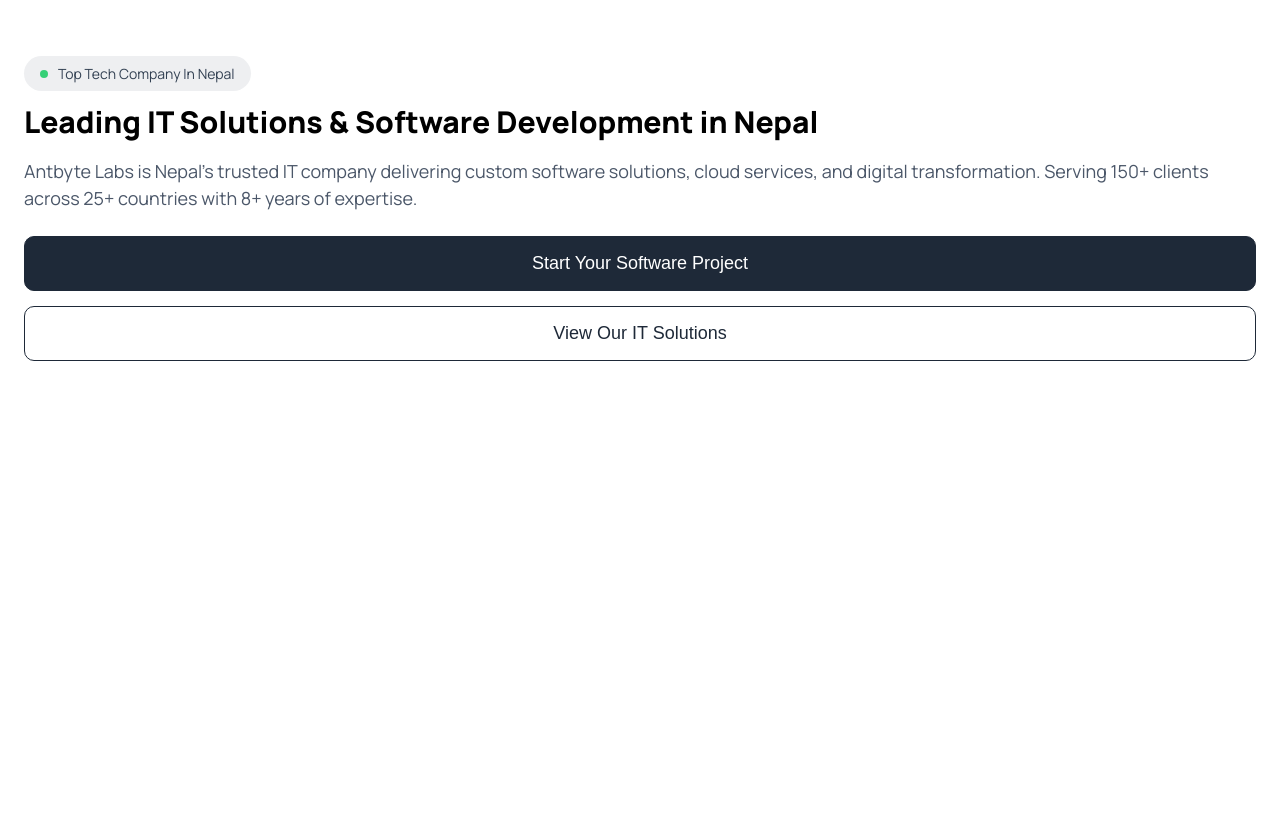
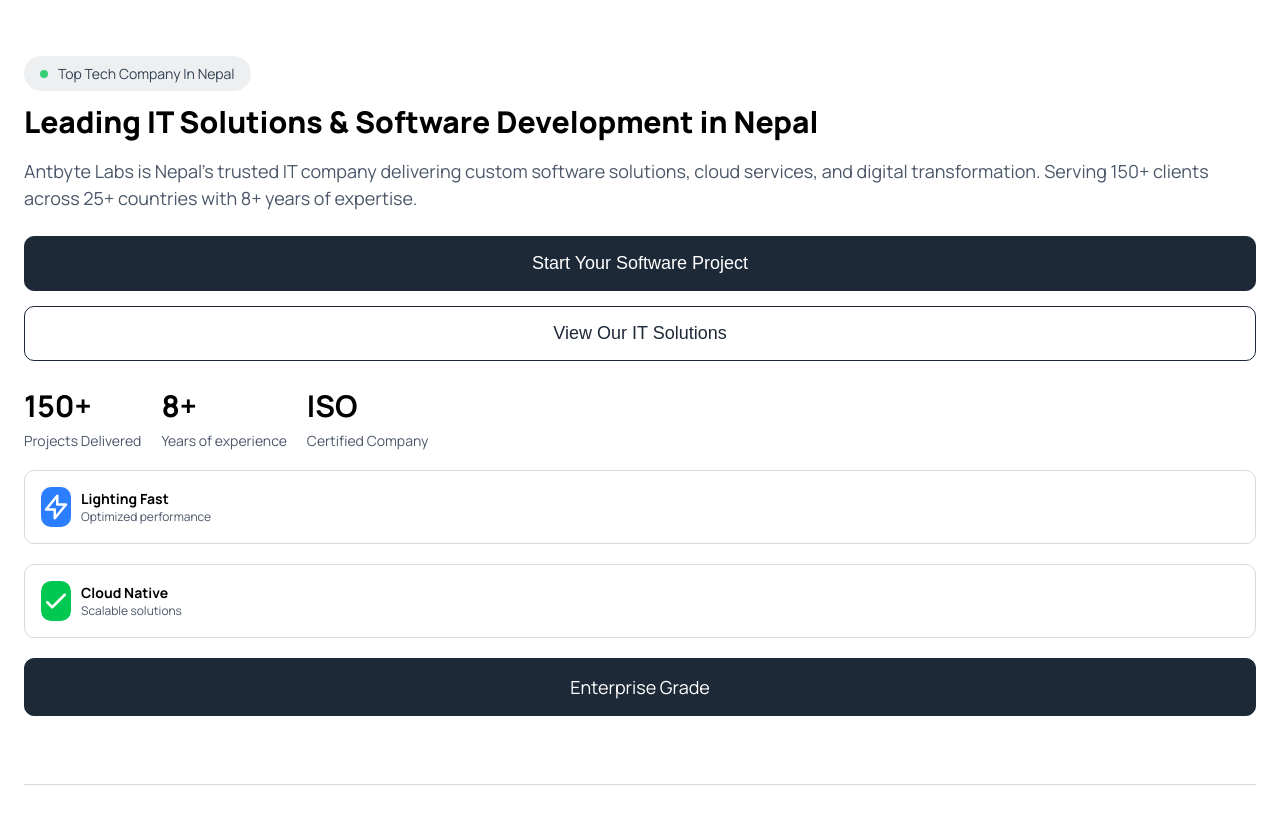
Before and after one commit to binaya346/html-004, a plain HTML site: page antbyte.html in a window 1280 px wide. Shown: the part 64-888 px from the top of the page. Before the commit the page ends 800 px from the top, so only its background shows below. Drawn offline with Linux system fonts and the light colour scheme.

Commit message:
adds hero section

```diff
--- a/antbyte.css
+++ b/antbyte.css
@@ -59,6 +59,8 @@
 main {
     padding: 40px 24px;
 }
+
+/* Reusable */
 
 .section-heading {
     padding: 8px 16px;
@@ -139,3 +141,73 @@
     flex-direction: column;
     gap: 15px;
 }
+
+/* Sections */
+.hero-section {
+    padding-bottom: 48px;
+    border-bottom: 1px solid #d9d9d9;
+}
+
+.report-top {
+    display: flex;
+    gap: 20px;
+    padding-top: 24px;
+}
+
+.report-item {
+    display: flex;
+    flex-direction: column;
+    gap: 5px;
+}
+
+.report-item .report-data {
+    font-size: 5rem;
+    font-weight: 700;
+}
+
+.report-item .report-description {
+    font-size: 14px;
+    color: #4B5769;
+}
+
+.hero-right {
+    margin: 20px 0;
+    display: flex;
+    flex-direction: column;
+    gap: 20px;
+}
+
+.feature-wrapper {
+    padding: 16px;
+    border-radius: 10px;
+    border: 1px solid #d9d9d9;
+    display: inline-flex;
+    gap: 10px;
+    align-items: center;
+}
+
+.feature-wrapper b {
+    font-size: 14px;
+}
+
+.feature-wrapper p {
+    font-size: 12px;
+    color: #4B5769;
+}
+
+.feature-wrapper .svg-wrapper {
+    color: #fff;
+    height: 40px;
+    min-width: 30px;
+    border-radius: 10px;
+    display: flex;
+    align-items: center;
+}
+
+.feature-wrapper .lightning {
+    background-color: #2B7FFF;
+}
+
+.feature-wrapper .cloud {
+    background-color: #00C851;
+}
--- a/antbyte.html
+++ b/antbyte.html
@@ -23,6 +23,7 @@
     </header>
     <main>
         <section class="hero-section">
+            <div class="hero-left">
                 <div class="section-heading section-heading-icon">
                     Top tech company in nepal
                 </div>
@@ -39,7 +40,61 @@
                     <button class="btn">View our IT solutions</button>
                 </div>
 
+
+                <div class="report-top">
+                    <div class="report-item">
+                        <div class="report-data">150+</div>
+                        <div class="report-description">Projects Delivered</div>
+                    </div>
+
+                    <div class="report-item">
+                        <div class="report-data">8+</div>
+                        <div class="report-description">Years of experience</div>
+                    </div>
+
+                    <div class="report-item">
+                        <div class="report-data">ISO</div>
+                        <div class="report-description">Certified Company</div>
+                    </div>
+                </div>
+            </div>
+            <div class="hero-right">
+
+                <div class="feature-wrapper">
+                    <div class="svg-wrapper lightning">
+                        <svg class="w-6 h-6 text-white" fill="none" stroke="currentColor" viewBox="0 0 24 24">
+                            <path stroke-linecap="round" stroke-linejoin="round" stroke-width="2"
+                                d="M13 10V3L4 14h7v7l9-11h-7z"></path>
+                        </svg>
+                    </div>
+
+                    <div class="feature-text">
+                        <b>Lighting Fast</b>
+                        <p>Optimized performance</p>
+                    </div>
+                </div>
+
+                <div class="feature-wrapper">
+                    <div class="svg-wrapper cloud">
+                        <svg class="w-6 h-6 text-white" fill="none" stroke="currentColor" viewBox="0 0 24 24">
+                            <path stroke-linecap="round" stroke-linejoin="round" stroke-width="2" d="M5 13l4 4L19 7">
+                            </path>
+                        </svg>
+                    </div>
+                    <div class="feature-text">
+                        <b>Cloud Native</b>
+                        <p>Scalable solutions</p>
+                    </div>
+                </div>
+
+                <div class="btn btn-primary">Enterprise Grade</div>
+
+            </div>
         </section>
+
+
+
+
     </main>
 </body>
 
```
Lines whose indentation alone changed are shown as unchanged.
